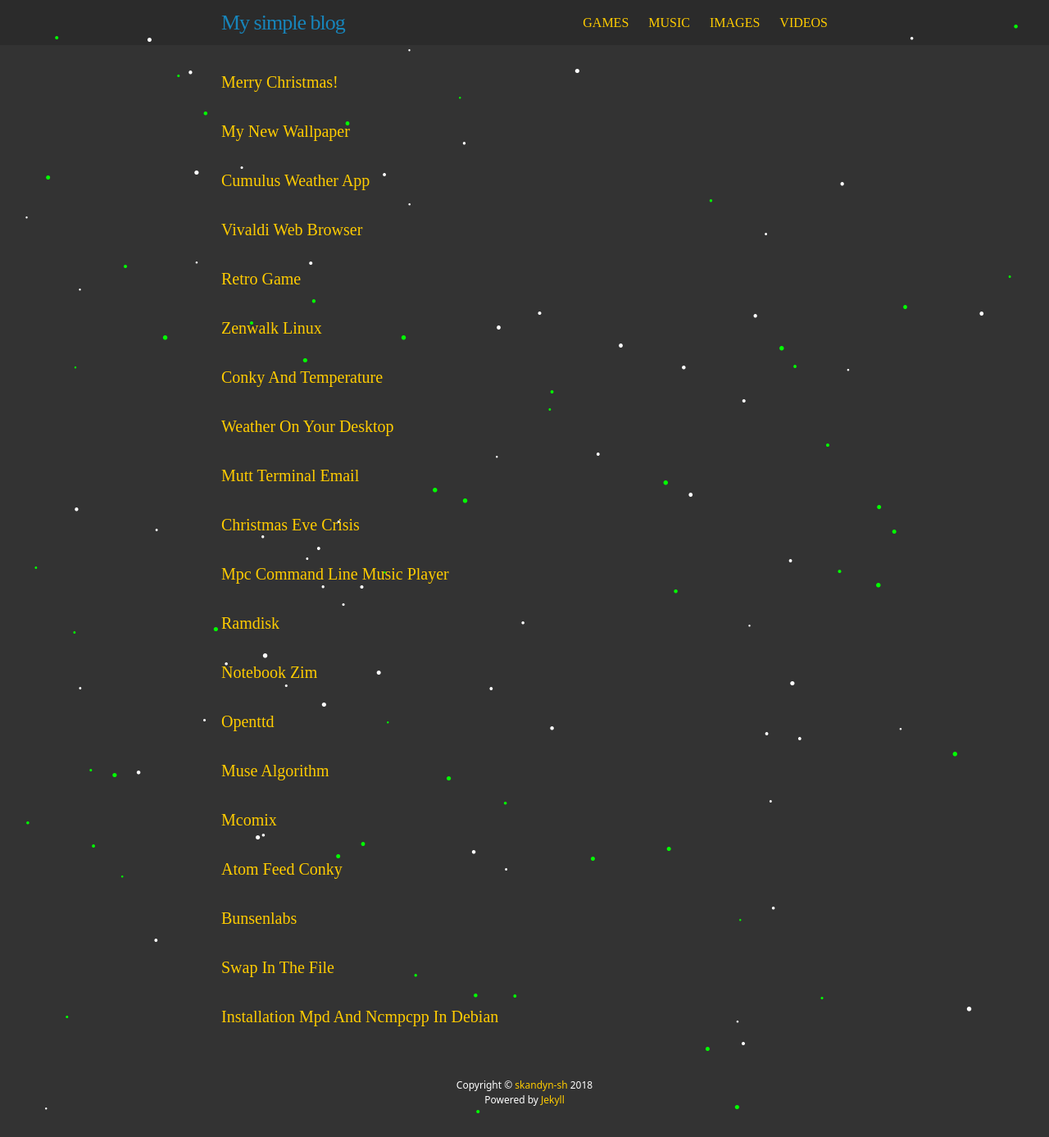
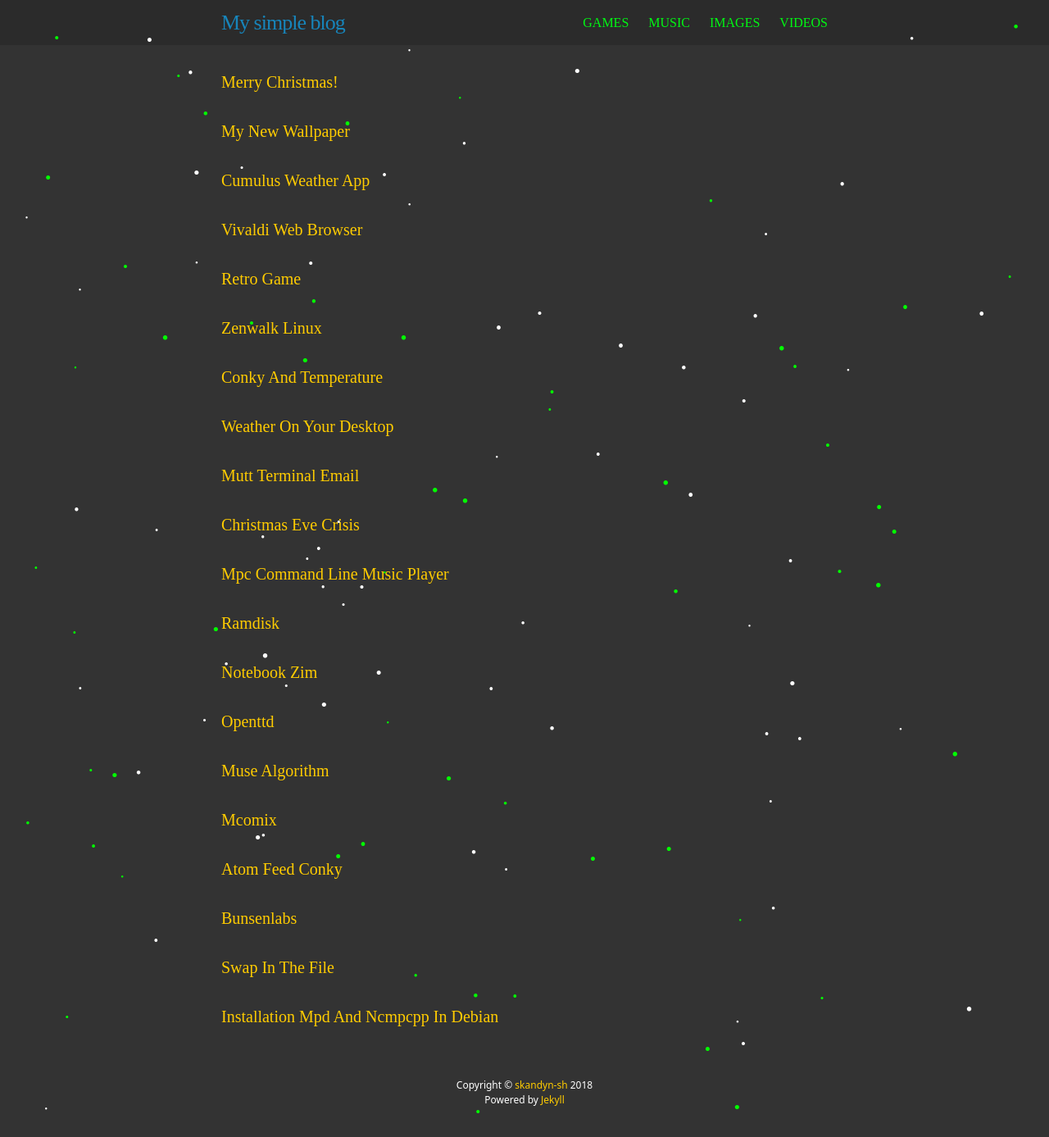
Before and after one commit to skandyn-sh/skandyn-sh.github.io, a Jekyll site: the page built from index.html, in a window 1280 px wide. Shown: the whole page at 82% size. Built offline with Jekyll 4.4.1, drawn with Linux system fonts in a browser that asks for light colours; nearby versions of some CDN libraries; library files that are not in the unit come from our copies; comment, search, counter and statistics services are not loaded.

Commit message:
Update main.scss

```diff
--- a/css/main.scss
+++ b/css/main.scss
@@ -14,7 +14,7 @@
 $spacing-unit:     30px;
 
 $text-color:       #ddd;
-$text-color2:      00f713;
+$text-color2:      #00f713;
 $background-color: #333333;
 $brand-color:      #ffcc00;
 
```
